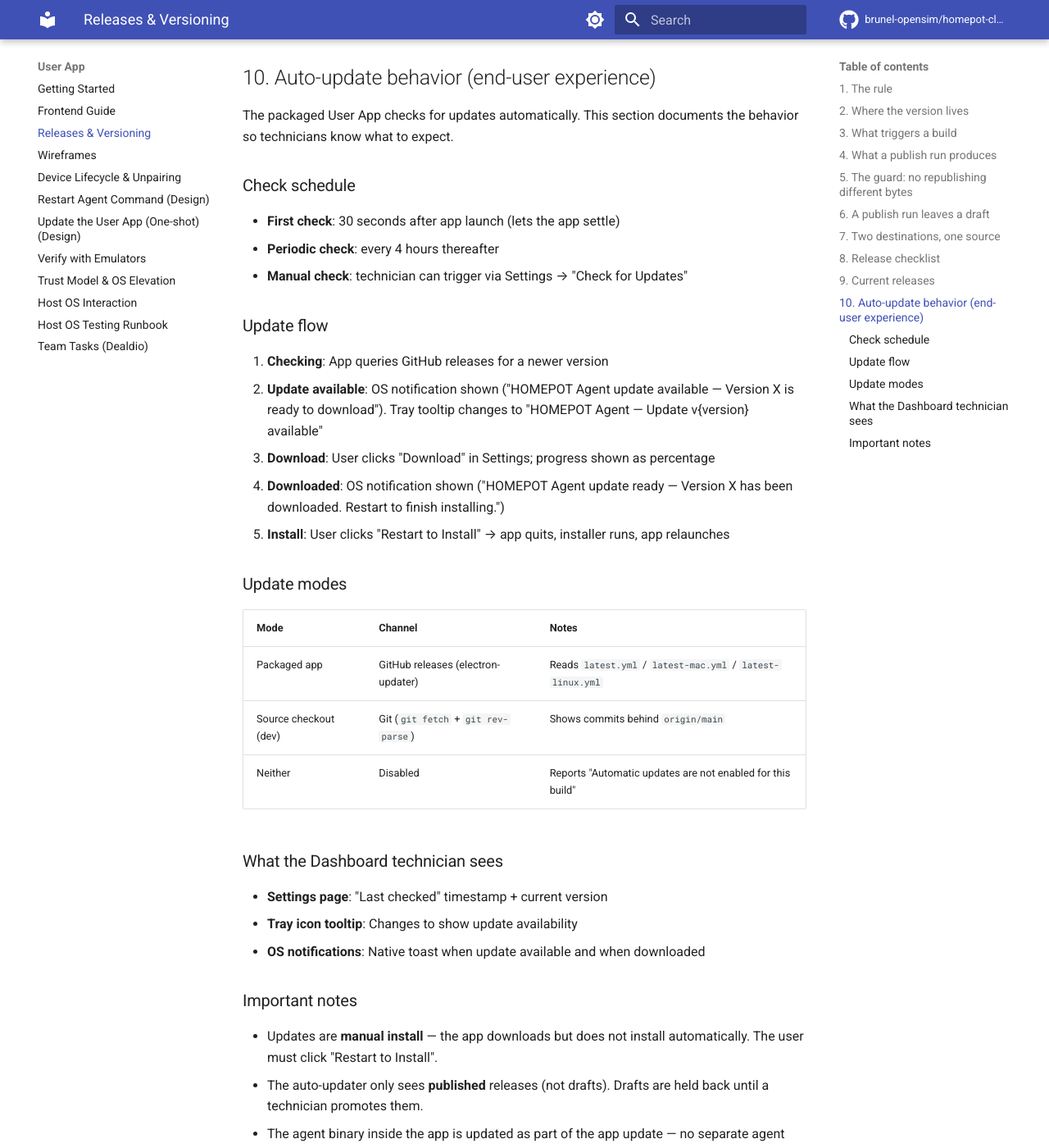
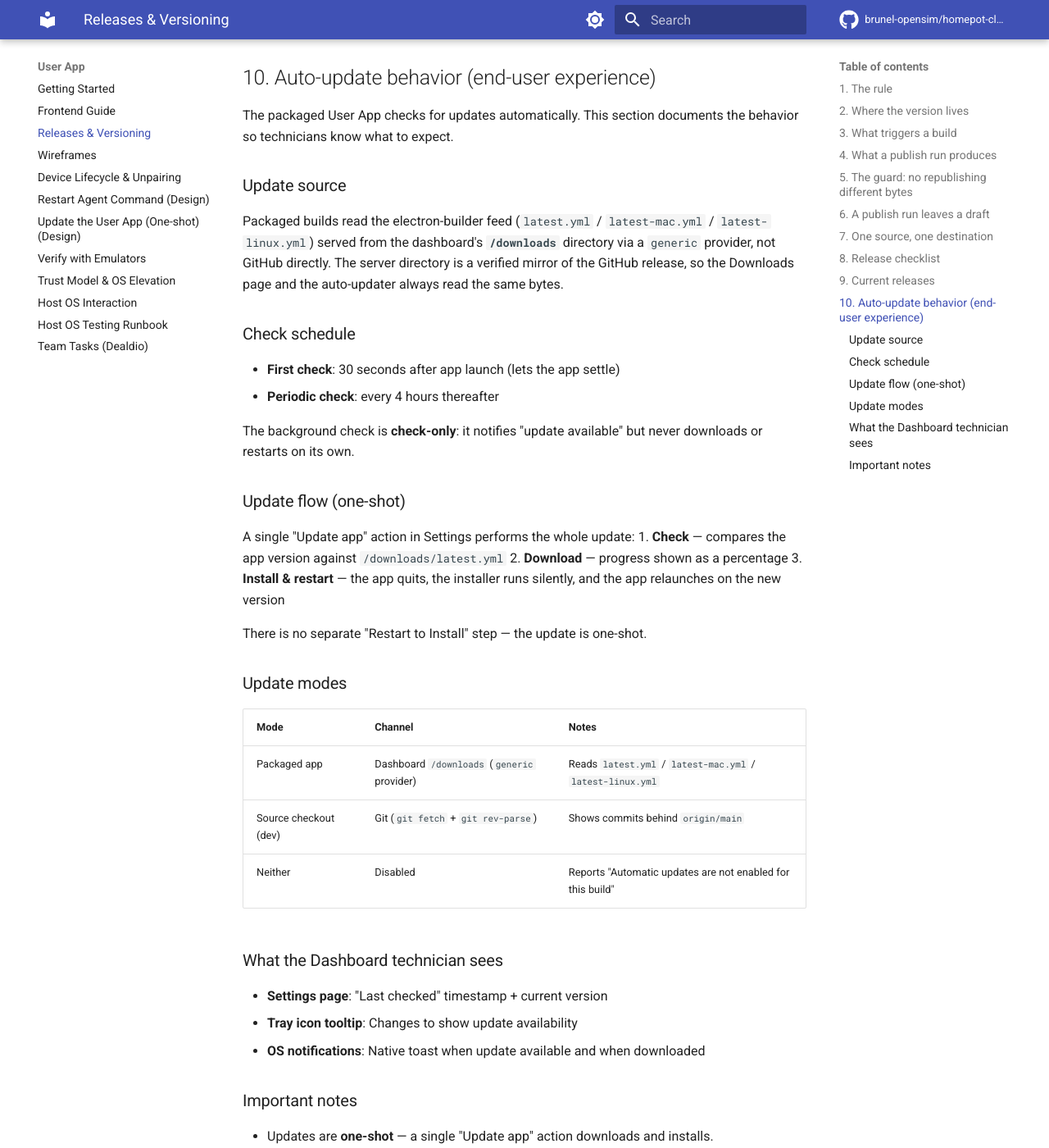
Before and after one commit to brunel-opensim/homepot-client, an MkDocs documentation site: the page built from docs/user-app-releases.md, in a window 1280 px wide and 1400 px high, scrolled down 5063 px. Shown: the whole window at 82% size. Built offline with MkDocs 1.6.1 and Material for MkDocs 9.7.7, drawn with Linux system fonts in a browser that asks for light colours; comment, search, counter and statistics services are not loaded; the version menu is left out; some of the changed text lies outside the part shown.

Commit message:
chore(user-app): bump version to 0.3.32
Bump the User App version so the one-shot update lands as a distinct release,
and refresh the auto-update docs to match the generic-provider + one-shot flow.

- user_app/package.json: 0.3.31 -> 0.3.32
- docs/user-app-releases.md: §6/§7/§10 no longer describe the GitHub provider,
  three-step install, or /releases/latest; devices now read /downloads.

````diff
--- a/docs/user-app-releases.md
+++ b/docs/user-app-releases.md
@@ -138,29 +138,30 @@ visible to devices until someone deliberately promotes it:
 gh release edit v0.3.2 --draft=false --latest
 ```
 
-This matters because the updater is configured with `releaseType: release`,
-which resolves `/releases/latest` — and that excludes both drafts and
-prereleases. Promoting is therefore the step that makes devices see a new
-version, and it is worth a deliberate look first:
+This matters because the mirror (`mirror-downloads.sh`) refuses to mirror a
+draft, so a draft never reaches `/downloads` — and thus never reaches a device.
+Promoting is therefore the step that makes devices see a new version, and it is
+worth a deliberate look first:
 
 ```bash
 gh release view v0.3.2 --json tagName,isDraft --jq '"tag=\(.tagName) draft=\(.isDraft)"'
 gh release view v0.3.2 --json assets --jq '.assets[] | "\(.size)\t\(.name)"' | sort -k2
 ```
 
-## 7. Two destinations, one source
+## 7. One source, one destination
 
-A release feeds two things, and they must serve the same bytes:
+The GitHub release is the single source of truth, and both the dashboard and
+the devices read from the same verified mirror:
 
 ```
-GitHub release  ──>  packaged devices (auto-updater polls /releases/latest)
-     │
-     └──────────>  dashboard /downloads  (served to technicians)
+GitHub release  ──>  dashboard /downloads  ──>  packaged devices (auto-updater polls /downloads/latest.yml)
+                         │
+                         └──────────>  technicians (Downloads page)
 ```
 
-The **GitHub release is the single source of truth.** The server's
-`downloads/` directory is a verified *mirror* of it, never a separate copy.
-Mirroring, verification and rollback are covered in
+The server's `downloads/` directory is a verified *mirror* of the GitHub
+release, never a separate copy. Mirroring, verification and rollback are
+covered in
 [Server Deployment](server-deployment.md#mirroring-the-release-preferred).
 
 Practical consequence: never hand-copy an installer into the server's
@@ -209,22 +210,34 @@ visible at `/build-info.json`
 The packaged User App checks for updates automatically. This section documents
 the behavior so technicians know what to expect.
 
+### Update source
+
+Packaged builds read the electron-builder feed (`latest.yml` /
+`latest-mac.yml` / `latest-linux.yml`) served from the dashboard's
+**`/downloads`** directory via a `generic` provider, not GitHub directly. The
+server directory is a verified mirror of the GitHub release, so the Downloads
+page and the auto-updater always read the same bytes.
+
 ### Check schedule
 - **First check**: 30 seconds after app launch (lets the app settle)
 - **Periodic check**: every 4 hours thereafter
-- **Manual check**: technician can trigger via Settings → "Check for Updates"
 
-### Update flow
-1. **Checking**: App queries GitHub releases for a newer version
-2. **Update available**: OS notification shown ("HOMEPOT Agent update available — Version X is ready to download"). Tray tooltip changes to "HOMEPOT Agent — Update v{version} available"
-3. **Download**: User clicks "Download" in Settings; progress shown as percentage
-4. **Downloaded**: OS notification shown ("HOMEPOT Agent update ready — Version X has been downloaded. Restart to finish installing.")
-5. **Install**: User clicks "Restart to Install" → app quits, installer runs, app relaunches
+The background check is **check-only**: it notifies "update available" but never
+downloads or restarts on its own.
+
+### Update flow (one-shot)
+A single "Update app" action in Settings performs the whole update:
+1. **Check** — compares the app version against `/downloads/latest.yml`
+2. **Download** — progress shown as a percentage
+3. **Install & restart** — the app quits, the installer runs silently, and the
+   app relaunches on the new version
+
+There is no separate "Restart to Install" step — the update is one-shot.
 
 ### Update modes
 | Mode | Channel | Notes |
 |------|---------|-------|
-| Packaged app | GitHub releases (electron-updater) | Reads `latest.yml` / `latest-mac.yml` / `latest-linux.yml` |
+| Packaged app | Dashboard `/downloads` (`generic` provider) | Reads `latest.yml` / `latest-mac.yml` / `latest-linux.yml` |
 | Source checkout (dev) | Git (`git fetch` + `git rev-parse`) | Shows commits behind `origin/main` |
 | Neither | Disabled | Reports "Automatic updates are not enabled for this build" |
 
@@ -234,7 +247,8 @@ the behavior so technicians know what to expect.
 - **OS notifications**: Native toast when update available and when downloaded
 
 ### Important notes
-- Updates are **manual install** — the app downloads but does not install automatically. The user must click "Restart to Install".
-- The auto-updater only sees **published** releases (not drafts). Drafts are held back until a technician promotes them.
+- Updates are **one-shot** — a single "Update app" action downloads and installs.
+- Devices only see **published** releases that have been **mirrored** to
+  `/downloads`. A draft is never mirrored, so it never reaches a device.
 - The agent binary inside the app is updated as part of the app update — no separate agent update needed.
 - On Windows, the NSIS installer runs silently and replaces the app in `%LOCALAPPDATA%\Programs\homepot-agent\`.
````
Also changed, not shown: 1 other file.
